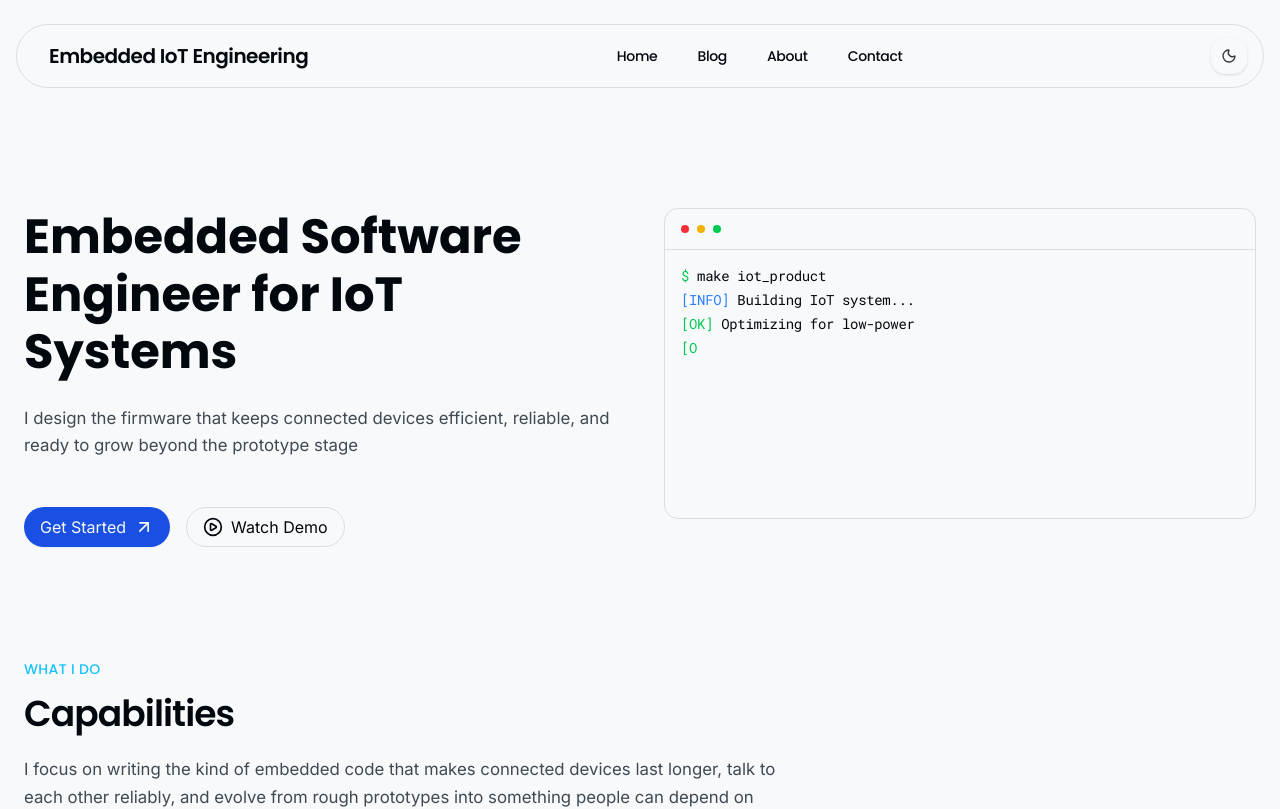
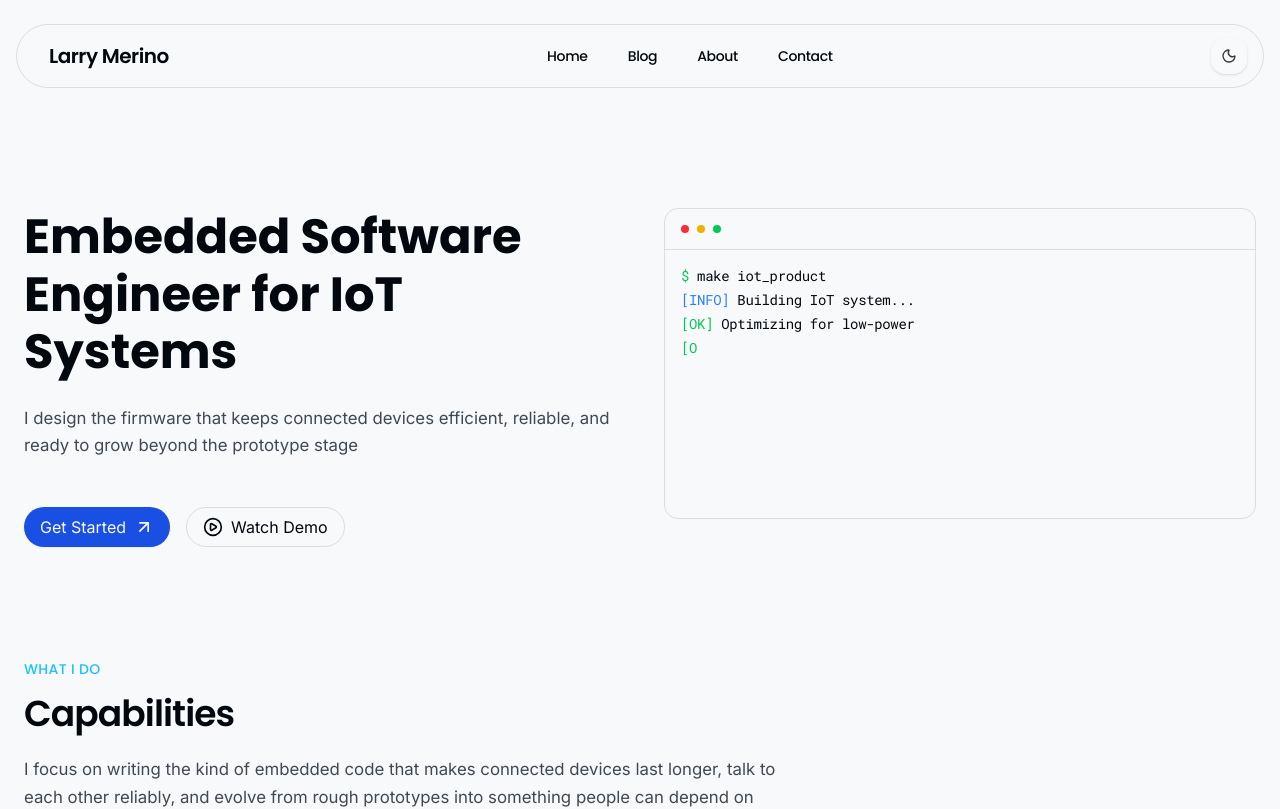
Before and after one commit to LarryMerino/website, a Next.js app: page / in a window 1280 px wide. Shown: the top 809 px of the page. Built offline with nearby package versions, Linux system fonts and the light colour scheme.

Commit message:
content(site): update brand name and copyright to 'Larry Merino'

```diff
--- a/content/site.ts
+++ b/content/site.ts
@@ -20,7 +20,7 @@ export interface SiteContent {
 }
 
 export const SITE_CONTENT: SiteContent = {
-  name: "Embedded IoT Engineering",
+  name: "Larry Merino",
   description:
     "Firmware + connectivity for low-power, reliable, production-bound IoT devices.",
   nav: [
@@ -30,7 +30,7 @@ export const SITE_CONTENT: SiteContent = {
     { label: "Contact", href: "/contact" },
   ],
   footer: {
-    copyright: `© ${new Date().getFullYear()} Embedded IoT Engineering. All rights reserved.`,
+    copyright: `© ${new Date().getFullYear()} Larry Merino. All rights reserved.`,
     links: [
       { label: "Privacy", href: "/privacy" },
       { label: "Terms", href: "/terms" },
```
